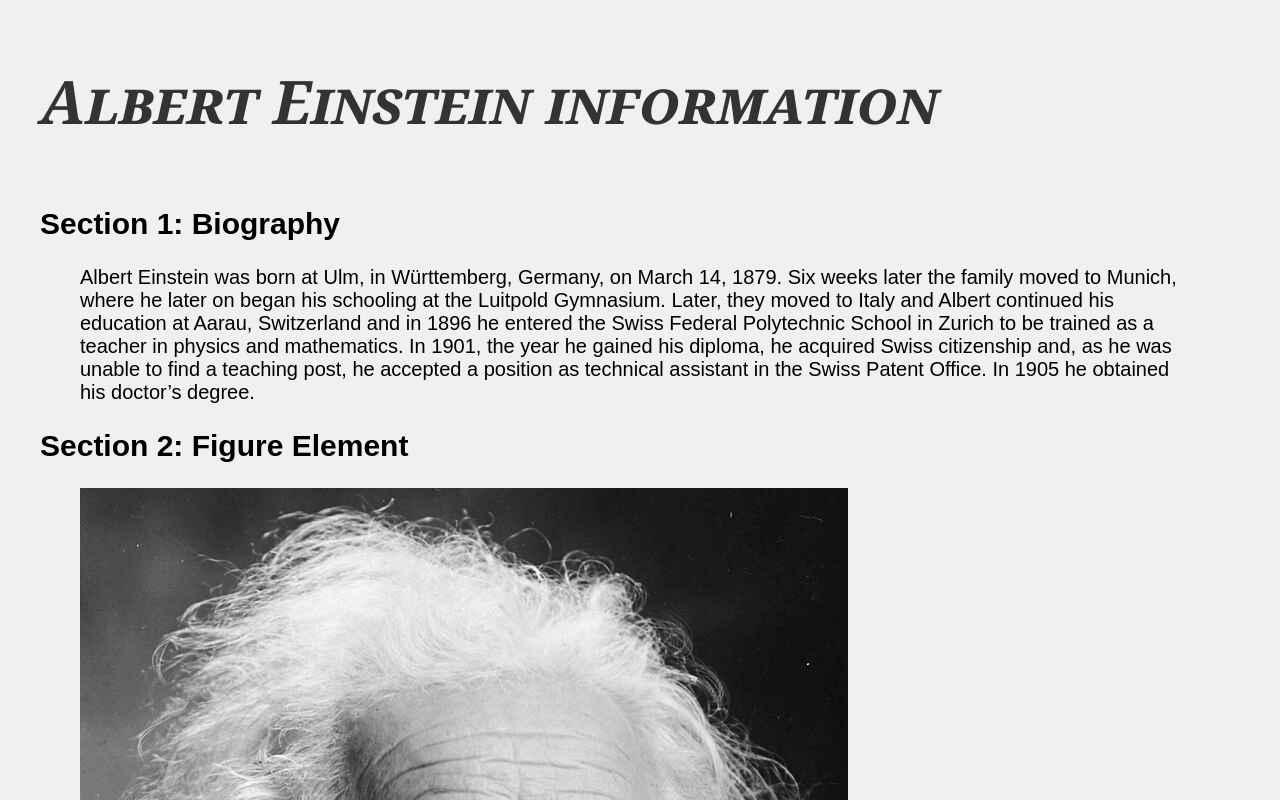
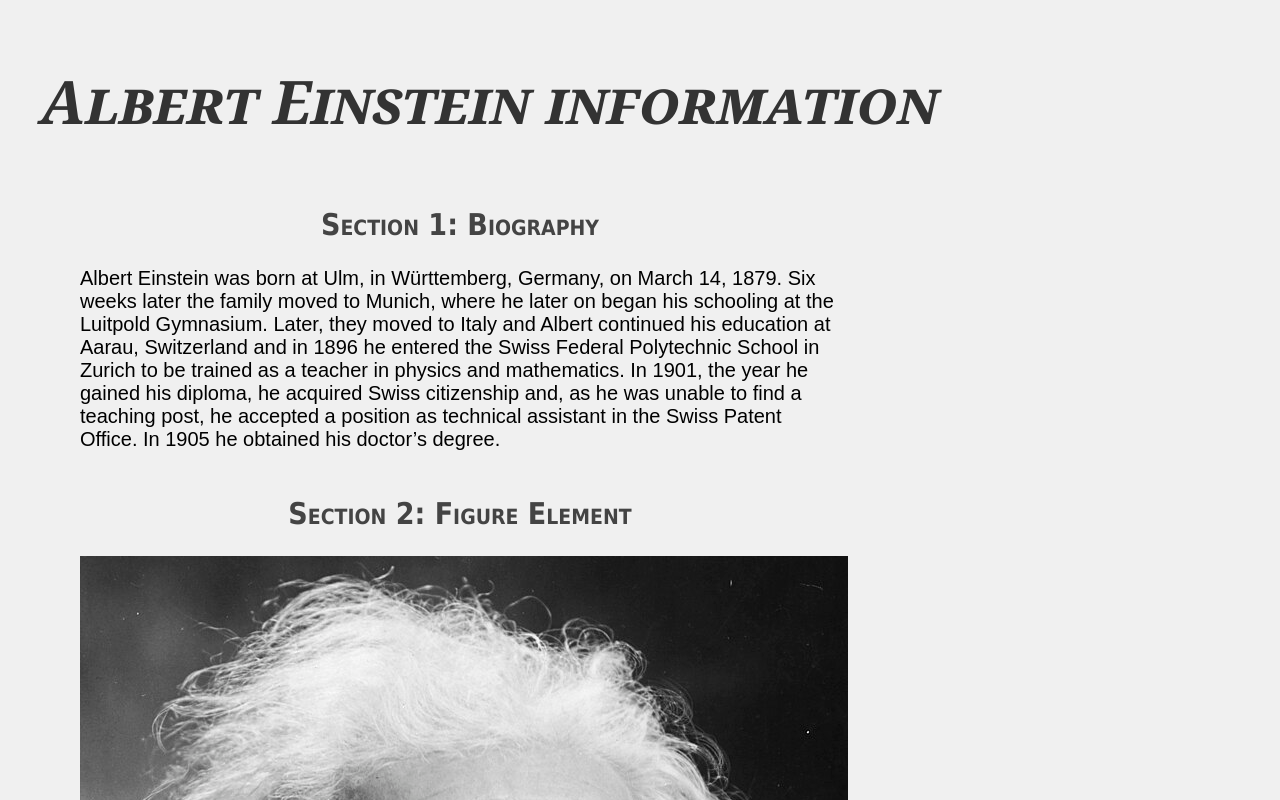
Before and after one commit to Jcrit7575/Assignment-1, a plain HTML site: page index.html in a window 1280 px wide. Shown: the top 800 px of the page. Drawn offline with Linux system fonts and the light colour scheme.

Commit message:
Added the main elements

```diff
--- a/index.html
+++ b/index.html
@@ -44,6 +44,26 @@
             background: linear-gradient(to right, #333, #666);
             color: white;
             text-align: center;
+            clear: both;
+        }
+
+        /* Main elements */
+        main h2 {
+            font-variant: small-caps;
+            font-style: normal;
+            font-weight: 600;
+            font-family: "Tahoma", sans-serif;
+            color: #444;
+            text-align: center;
+        }
+
+        #section1,
+        #section2 {
+            float: left;
+            width: 70%;
+        }
+
+        #section3 {
             clear: both;
         }
     </style>
```
